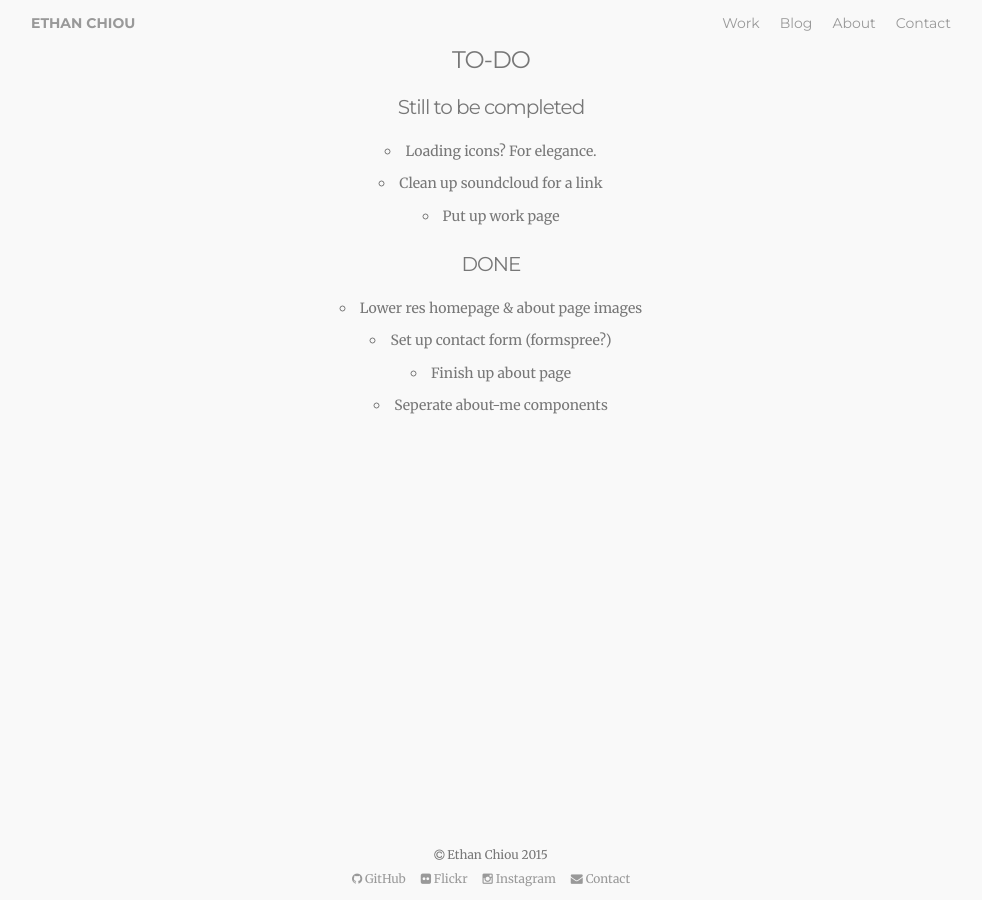
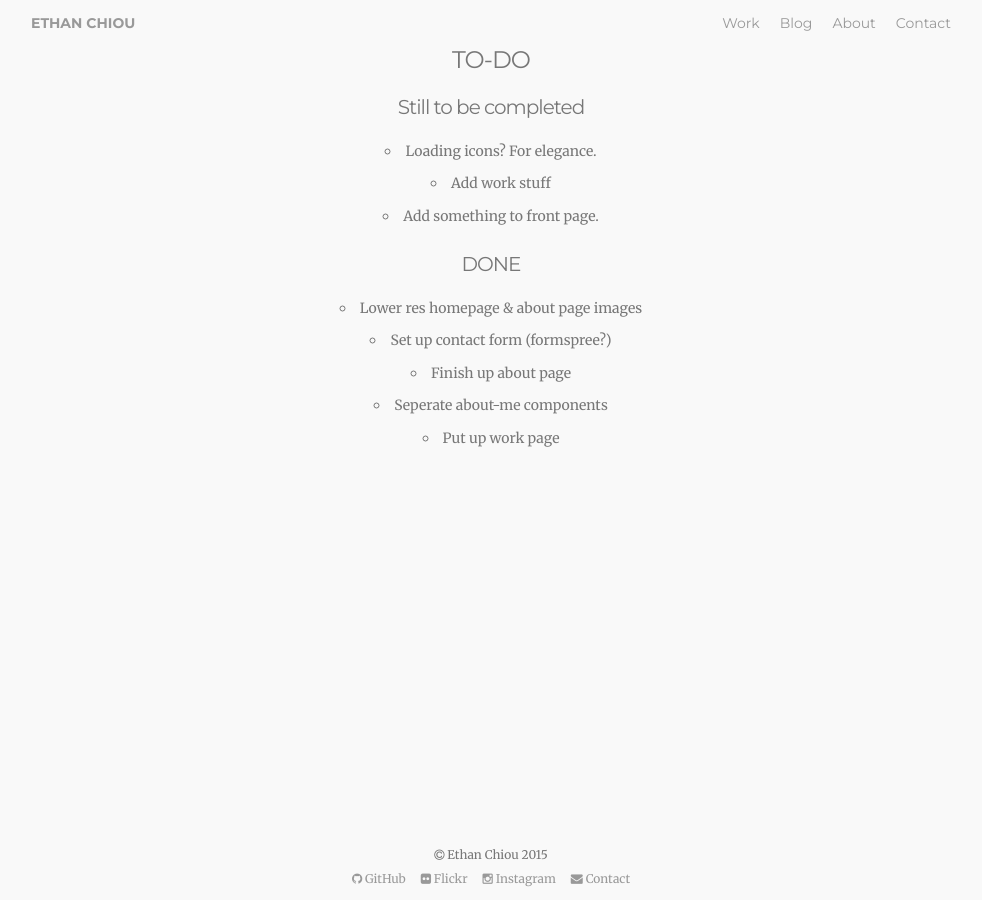
Before and after one commit to echiou/echiou.github.io, a Jekyll site: the page built from todo.md, in a window 1280 px wide. Shown: the whole page, without its empty margins (149-1131 px from the left). Built offline with Jekyll 4.4.1, drawn with Linux system fonts in a browser that asks for light colours; nearby versions of some CDN libraries; library files that are not in the unit come from our copies.

Commit message:
remove something from main

```diff
--- a/css/main.scss
+++ b/css/main.scss
@@ -123,13 +123,6 @@
   height: 100%;
   width: 100%;
   background: #ffffff url("/images/index.jpg") no-repeat fixed center/cover;
-}
-
-.index-header {
-  text-align: center;
-  font-family: $font-family-header;
-  color: white;
-  font-size: 5rem;
 }
 
 // Posts
--- a/todo.md
+++ b/todo.md
@@ -6,11 +6,12 @@
 
 ## Still to be completed
 - Loading icons? For elegance.
-- Clean up soundcloud for a link
-- Put up work page
+- Add work stuff
+- Add something to front page.
 
 ## DONE
 - Lower res homepage & about page images
 - Set up contact form (formspree?)
 - Finish up about page
 - Seperate about-me components
+- Put up work page
```
